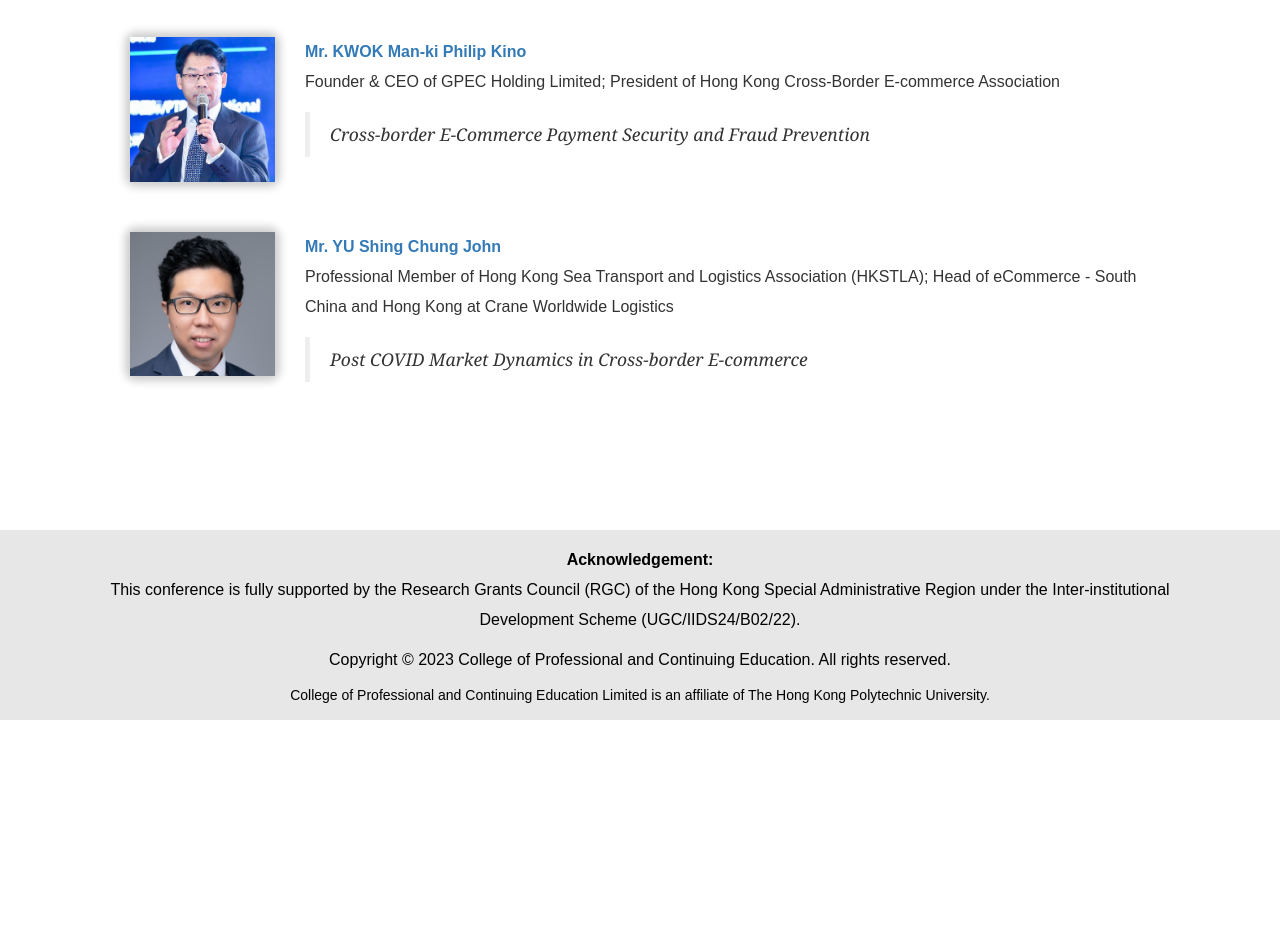
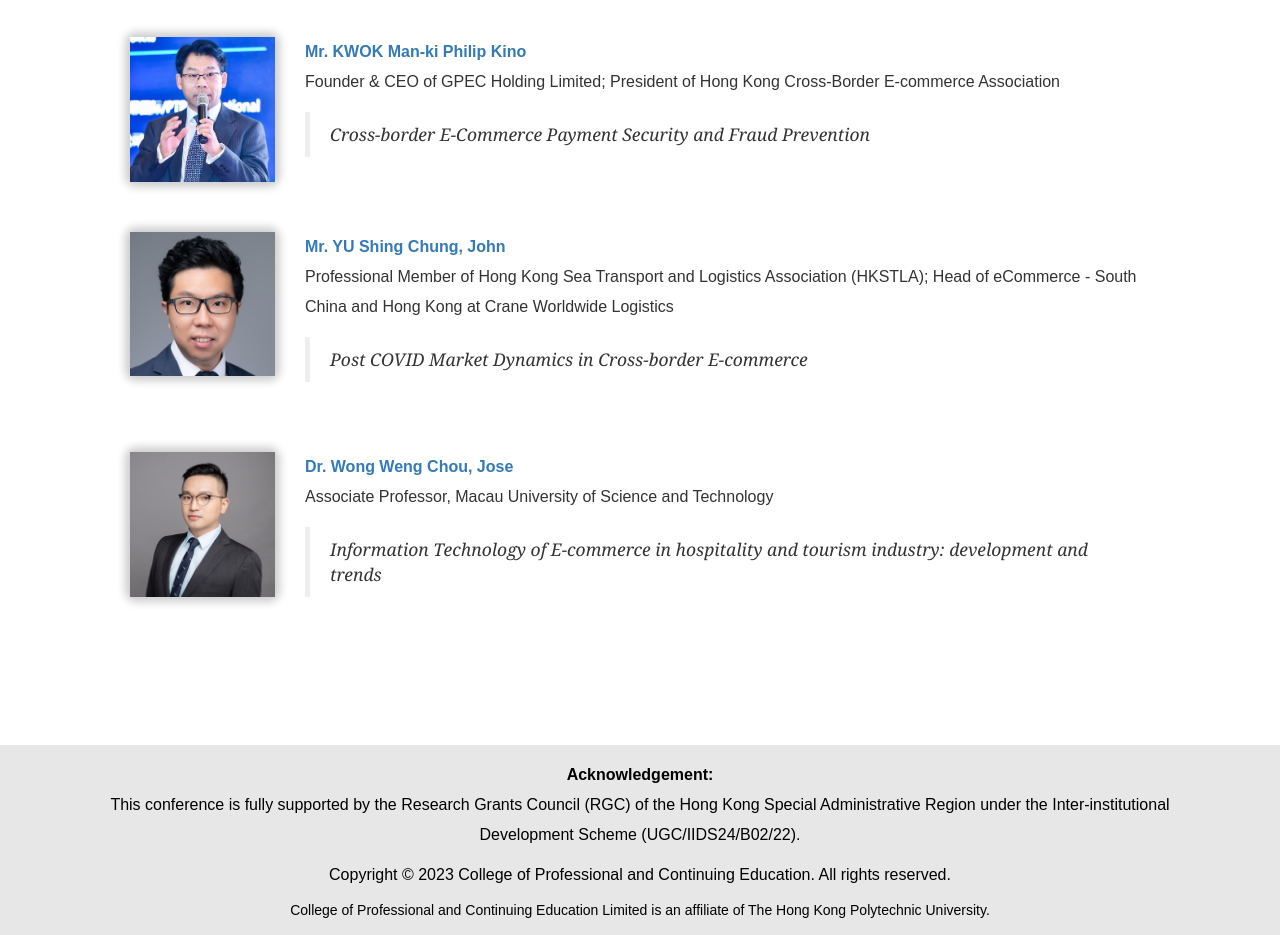
Before and after one commit to billyng1994/cprconf2023, a PHP site: page /speakers.php in a window 1280 px wide. Shown: the part 4589-5524 px from the top of the page. Before the commit the page ends 5309 px from the top, so only its background shows below. Run offline with PHP 8.4, Linux system fonts and the light colour scheme; some libraries are stand-ins or nearby versions.

Commit message:
Added one more speaker

```diff
--- a/cprconf2023/speakers.php
+++ b/cprconf2023/speakers.php
@@ -356,10 +356,25 @@
 				</div>
 				<div class="col-xs-12 col-sm-12 col-md-10 col-lg-10">
 					<p>
-						<a href="#" target="_blank">Mr. YU Shing Chung John</a> <br>
+						<a href="#" target="_blank">Mr. YU Shing Chung, John</a> <br>
 						Professional Member of Hong Kong Sea Transport and Logistics Association (HKSTLA); Head of eCommerce - South China and Hong Kong at Crane Worldwide Logistics
 					</p>
 					<blockquote class="speaker_topics">Post COVID Market Dynamics in Cross-border E-commerce</blockquote>
+				</div>
+			</div>
+
+			<div class="row speaker">
+				<div class="col-xs-4 col-sm-4 col-md-2 col-lg-2">
+					<div class="img-rounded" style="box-shadow: 0px 0px 8px 5px rgba(0,0,0,0.2);">
+						<img src="images/speakers/Wong_Weng_Chou.jpg" style="width:100%">
+					</div>
+				</div>
+				<div class="col-xs-12 col-sm-12 col-md-10 col-lg-10">
+					<p>
+						<a href="https://www.must.edu.mo/en/fhtm/staff/wongwengchou" target="_blank">Dr. Wong Weng Chou, Jose</a> <br>
+						Associate Professor, Macau University of Science and Technology
+					</p>
+					<blockquote class="speaker_topics">Information Technology of E-commerce in hospitality and tourism industry: development and trends</blockquote>
 				</div>
 			</div>
 			<!-- Keynote Speakers - SECTION CONTENT - END -->
```
Also changed, not shown: cprconf2023/images/speakers/Wong_Weng_Chou.jpg (added).
